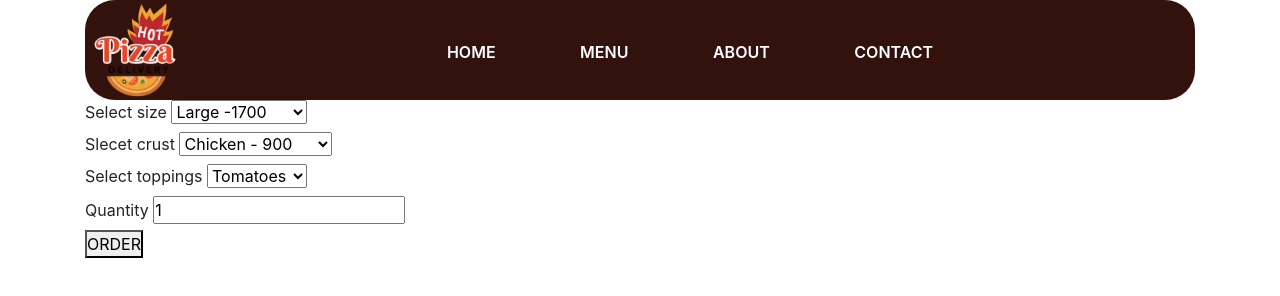
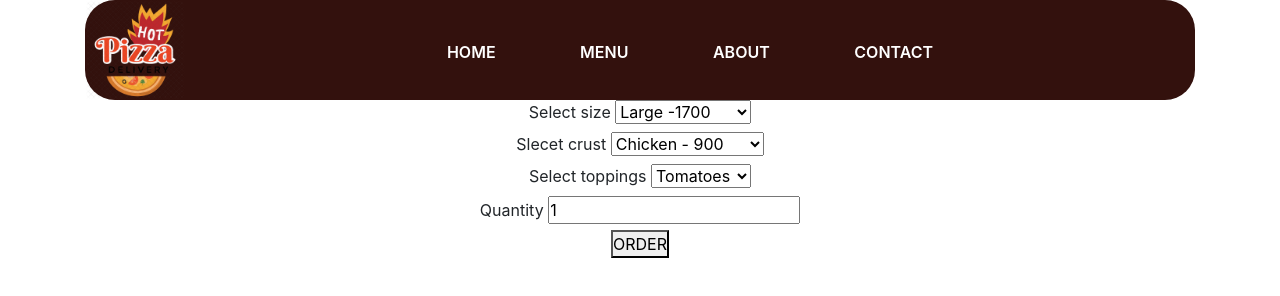
Before and after one commit to Joan-w/Pizza-Peddler, a plain HTML site: page menu.html in a window 1280 px wide. Drawn offline with Linux system fonts and the light colour scheme.

Commit message:
Changing the col-md-4 to col-md-12 in order class and styling the form to center

```diff
--- a/menu.html
+++ b/menu.html
@@ -23,7 +23,7 @@
                 </div>
             </header>
             <div class="row">
-                <div class="col-md-4">
+                <div class="col-md-12" style="text-align: center;">
                     <div class="order">
                         <form>
                             <div id="size">
```
